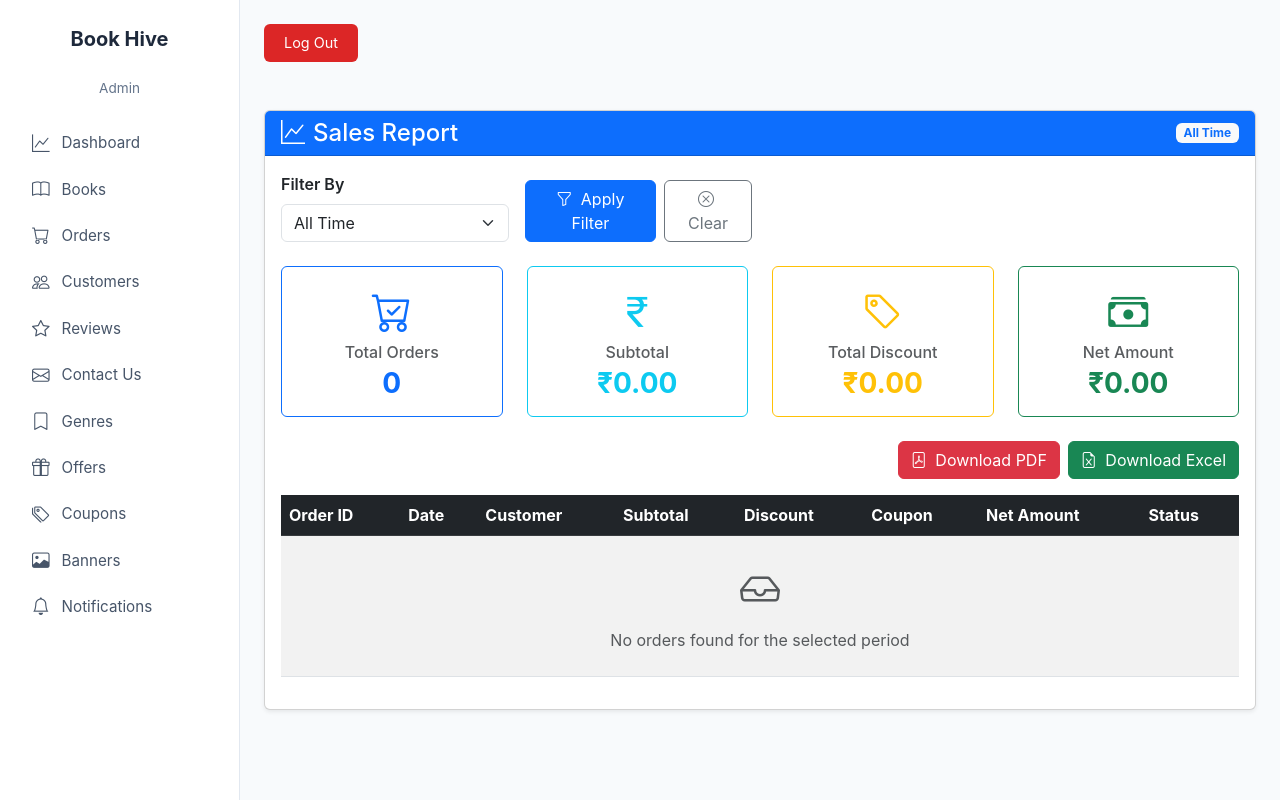
After one commit to shrnemmnl/book_hive, a Django app: page /sales-report in a window 1280 px wide. The commit adds this page. Run offline with Django 5.2, Linux system fonts and the light colour scheme.

Commit message:
Implemented sales report in admin

```diff
--- a/bookHive/admin_panel/urls.py
+++ b/bookHive/admin_panel/urls.py
@@ -34,4 +34,9 @@ urlpatterns = [
     path('coupons/add', views.add_coupon, name='add_coupon'),
     path('coupons/edit/<int:coupon_id>/', views.edit_coupon, name='edit_coupon'),
     path('coupons/toggle/<int:coupon_id>/', views.toggle_coupon_status, name='toggle_coupon_status'),
+
+    # Sales Report
+    path('sales-report', views.sales_report, name='sales_report'),
+    path('sales-report/download-pdf', views.download_sales_report_pdf, name='download_sales_report_pdf'),
+    path('sales-report/download-excel', views.download_sales_report_excel, name='download_sales_report_excel'),
 ]
--- a/bookHive/admin_panel/views.py
+++ b/bookHive/admin_panel/views.py
@@ -10,12 +10,22 @@ from django.contrib.auth.decorators import login_required
 from django.core.paginator import Paginator, EmptyPage, PageNotAnInteger
 from django.urls import reverse
 from django.shortcuts import  get_object_or_404
-from datetime import datetime
+from datetime import datetime, timedelta
 from django.utils import timezone
-from django.db.models import F,Q
+from django.db.models import F,Q, Sum, Count, DecimalField
+from django.db.models.functions import TruncDate
 import base64
 import re
 from django.core.files.base import ContentFile
+from django.http import HttpResponse
+import openpyxl
+from openpyxl.styles import Font, Alignment, PatternFill, Border, Side
+from reportlab.lib import colors
+from reportlab.lib.pagesizes import letter, A4
+from reportlab.platypus import SimpleDocTemplate, Table, TableStyle, Paragraph, Spacer
+from reportlab.lib.styles import getSampleStyleSheet, ParagraphStyle
+from reportlab.lib.units import inch
+from io import BytesIO
 
 
 
@@ -930,3 +940,363 @@ def toggle_coupon_status(request, coupon_id):
         'coupon': coupon,
         'usage_count': usage_count,
     })
+
+
+# Sales Report Views
+def sales_report(request):
+    """Generate sales report with filtering options"""
+    # Get filter parameters
+    filter_type = request.GET.get('filter', 'all')
+    start_date = request.GET.get('start_date')
+    end_date = request.GET.get('end_date')
+
+    # Base query - only completed/delivered orders
+    orders = Order.objects.filter(
+        status__in=['pending', 'shipped', 'delivered'],
+        is_active=True
+    ).select_related('user', 'address').prefetch_related('order_items__product_variant__product')
+
+    # Apply filters
+    now = timezone.now()
+    filter_label = "All Time"
+
+    if filter_type == 'today':
+        start_of_day = now.replace(hour=0, minute=0, second=0, microsecond=0)
+        orders = orders.filter(created_at__gte=start_of_day)
+        filter_label = "Today"
+    elif filter_type == 'week':
+        start_of_week = now - timedelta(days=7)
+        orders = orders.filter(created_at__gte=start_of_week)
+        filter_label = "Past 7 Days"
+    elif filter_type == 'month':
+        start_of_month = now - timedelta(days=30)
+        orders = orders.filter(created_at__gte=start_of_month)
+        filter_label = "Past 30 Days"
+    elif filter_type == 'custom' and start_date and end_date:
+        try:
+            start = datetime.strptime(start_date, '%Y-%m-%d')
+            end = datetime.strptime(end_date, '%Y-%m-%d')
+            end = end.replace(hour=23, minute=59, second=59)
+            orders = orders.filter(created_at__range=[start, end])
+            filter_label = f"{start_date} to {end_date}"
+        except ValueError:
+            messages.error(request, "Invalid date format")
+
+    # Calculate summary statistics
+    summary = orders.aggregate(
+        total_orders=Count('id'),
+        total_amount=Sum('net_amount'),
+        total_discount=Sum('coupon_discount'),
+        total_subtotal=Sum('subtotal')
+    )
+
+    # Handle None values
+    summary['total_orders'] = summary['total_orders'] or 0
+    summary['total_amount'] = summary['total_amount'] or 0
+    summary['total_discount'] = summary['total_discount'] or 0
+    summary['total_subtotal'] = summary['total_subtotal'] or 0
+
+    # Get detailed order list
+    orders_list = orders.order_by('-created_at')
+
+    # Pagination
+    paginator = Paginator(orders_list, 20)
+    page = request.GET.get('page', 1)
+
+    try:
+        orders_page = paginator.page(page)
+    except PageNotAnInteger:
+        orders_page = paginator.page(1)
+    except EmptyPage:
+        orders_page = paginator.page(paginator.num_pages)
+
+    context = {
+        'orders': orders_page,
+        'summary': summary,
+        'filter_type': filter_type,
+        'filter_label': filter_label,
+        'start_date': start_date,
+        'end_date': end_date,
+    }
+
+    return render(request, 'admin/sales_report.html', context)
+
+
+def download_sales_report_pdf(request):
+    """Download sales report as PDF"""
+    # Get same filters as main report
+    filter_type = request.GET.get('filter', 'all')
+    start_date = request.GET.get('start_date')
+    end_date = request.GET.get('end_date')
+
+    # Apply same filtering logic
+    orders = Order.objects.filter(
+        status__in=['pending', 'shipped', 'delivered'],
+        is_active=True
+    ).select_related('user')
+
+    now = timezone.now()
+    filter_label = "All Time"
+
+    if filter_type == 'today':
+        start_of_day = now.replace(hour=0, minute=0, second=0, microsecond=0)
+        orders = orders.filter(created_at__gte=start_of_day)
+        filter_label = "Today"
+    elif filter_type == 'week':
+        start_of_week = now - timedelta(days=7)
+        orders = orders.filter(created_at__gte=start_of_week)
+        filter_label = "Past 7 Days"
+    elif filter_type == 'month':
+        start_of_month = now - timedelta(days=30)
+        orders = orders.filter(created_at__gte=start_of_month)
+        filter_label = "Past 30 Days"
+    elif filter_type == 'custom' and start_date and end_date:
+        try:
+            start = datetime.strptime(start_date, '%Y-%m-%d')
+            end = datetime.strptime(end_date, '%Y-%m-%d')
+            end = end.replace(hour=23, minute=59, second=59)
+            orders = orders.filter(created_at__range=[start, end])
+            filter_label = f"{start_date} to {end_date}"
+        except ValueError:
+            pass
+
+    # Calculate summary
+    summary = orders.aggregate(
+        total_orders=Count('id'),
+        total_amount=Sum('net_amount'),
+        total_discount=Sum('coupon_discount'),
+        total_subtotal=Sum('subtotal')
+    )
+
+    # Create PDF
+    buffer = BytesIO()
+    doc = SimpleDocTemplate(buffer, pagesize=A4, rightMargin=30, leftMargin=30, topMargin=30, bottomMargin=18)
+
+    elements = []
+    styles = getSampleStyleSheet()
+
+    # Title
+    title_style = ParagraphStyle(
+        'CustomTitle',
+        parent=styles['Heading1'],
+        fontSize=24,
+        textColor=colors.HexColor('#2563eb'),
+        spaceAfter=30,
+        alignment=1  # Center
+    )
+    elements.append(Paragraph("Book Hive - Sales Report", title_style))
+    elements.append(Paragraph(f"Period: {filter_label}", styles['Normal']))
+    elements.append(Paragraph(f"Generated: {now.strftime('%Y-%m-%d %H:%M')}", styles['Normal']))
+    elements.append(Spacer(1, 20))
+
+    # Summary table
+    summary_data = [
+        ['Metric', 'Value'],
+        ['Total Orders', str(summary['total_orders'] or 0)],
+        ['Subtotal', f"₹{summary['total_subtotal'] or 0:.2f}"],
+        ['Total Discount', f"₹{summary['total_discount'] or 0:.2f}"],
+        ['Net Amount', f"₹{summary['total_amount'] or 0:.2f}"],
+    ]
+
+    summary_table = Table(summary_data, colWidths=[3*inch, 3*inch])
+    summary_table.setStyle(TableStyle([
+        ('BACKGROUND', (0, 0), (-1, 0), colors.HexColor('#2563eb')),
+        ('TEXTCOLOR', (0, 0), (-1, 0), colors.whitesmoke),
+        ('ALIGN', (0, 0), (-1, -1), 'CENTER'),
+        ('FONTNAME', (0, 0), (-1, 0), 'Helvetica-Bold'),
+        ('FONTSIZE', (0, 0), (-1, 0), 12),
+        ('BOTTOMPADDING', (0, 0), (-1, 0), 12),
+        ('BACKGROUND', (0, 1), (-1, -1), colors.beige),
+        ('GRID', (0, 0), (-1, -1), 1, colors.black)
+    ]))
+    elements.append(summary_table)
+    elements.append(Spacer(1, 30))
+
+    # Orders table
+    elements.append(Paragraph("Order Details", styles['Heading2']))
+    elements.append(Spacer(1, 12))
+
+    orders_data = [['Order ID', 'Date', 'Customer', 'Subtotal', 'Discount', 'Net Amount']]
+
+    for order in orders.order_by('-created_at')[:50]:  # Limit to 50 orders for PDF
+        orders_data.append([
+            order.order_id,
+            order.created_at.strftime('%Y-%m-%d'),
+            f"{order.user.first_name} {order.user.last_name}",
+            f"₹{order.subtotal:.2f}",
+            f"₹{order.coupon_discount:.2f}",
+            f"₹{order.net_amount:.2f}",
+        ])
+
+    orders_table = Table(orders_data, colWidths=[1.2*inch, 1*inch, 1.5*inch, 1*inch, 1*inch, 1*inch])
+    orders_table.setStyle(TableStyle([
+        ('BACKGROUND', (0, 0), (-1, 0), colors.HexColor('#2563eb')),
+        ('TEXTCOLOR', (0, 0), (-1, 0), colors.whitesmoke),
+        ('ALIGN', (0, 0), (-1, -1), 'CENTER'),
+        ('FONTNAME', (0, 0), (-1, 0), 'Helvetica-Bold'),
+        ('FONTSIZE', (0, 0), (-1, 0), 10),
+        ('FONTSIZE', (0, 1), (-1, -1), 8),
+        ('BOTTOMPADDING', (0, 0), (-1, 0), 12),
+        ('BACKGROUND', (0, 1), (-1, -1), colors.white),
+        ('GRID', (0, 0), (-1, -1), 1, colors.black),
+        ('VALIGN', (0, 0), (-1, -1), 'MIDDLE'),
+    ]))
+    elements.append(orders_table)
+
+    # Build PDF
+    doc.build(elements)
+
+    # Return response
+    buffer.seek(0)
+    response = HttpResponse(buffer, content_type='application/pdf')
+    response['Content-Disposition'] = f'attachment; filename="sales_report_{filter_label.replace(" ", "_")}.pdf"'
+
+    return response
+
+
+def download_sales_report_excel(request):
+    """Download sales report as Excel"""
+    # Get same filters as main report
+    filter_type = request.GET.get('filter', 'all')
+    start_date = request.GET.get('start_date')
+    end_date = request.GET.get('end_date')
+
+    # Apply same filtering logic
+    orders = Order.objects.filter(
+        status__in=['pending', 'shipped', 'delivered'],
+        is_active=True
+    ).select_related('user')
+
+    now = timezone.now()
+    filter_label = "All Time"
+
+    if filter_type == 'today':
+        start_of_day = now.replace(hour=0, minute=0, second=0, microsecond=0)
+        orders = orders.filter(created_at__gte=start_of_day)
+        filter_label = "Today"
+    elif filter_type == 'week':
+        start_of_week = now - timedelta(days=7)
+        orders = orders.filter(created_at__gte=start_of_week)
+        filter_label = "Past 7 Days"
+    elif filter_type == 'month':
+        start_of_month = now - timedelta(days=30)
+        orders = orders.filter(created_at__gte=start_of_month)
+        filter_label = "Past 30 Days"
+    elif filter_type == 'custom' and start_date and end_date:
+        try:
+            start = datetime.strptime(start_date, '%Y-%m-%d')
+            end = datetime.strptime(end_date, '%Y-%m-%d')
+            end = end.replace(hour=23, minute=59, second=59)
+            orders = orders.filter(created_at__range=[start, end])
+            filter_label = f"{start_date} to {end_date}"
+        except ValueError:
+            pass
+
+    # Calculate summary
+    summary = orders.aggregate(
+        total_orders=Count('id'),
+        total_amount=Sum('net_amount'),
+        total_discount=Sum('coupon_discount'),
+        total_subtotal=Sum('subtotal')
+    )
+
+    # Create Excel workbook
+    wb = openpyxl.Workbook()
+    ws = wb.active
+    ws.title = "Sales Report"
+
+    # Styling
+    header_fill = PatternFill(start_color="2563eb", end_color="2563eb", fill_type="solid")
+    header_font = Font(bold=True, color="FFFFFF", size=12)
+    border = Border(
+        left=Side(style='thin'),
+        right=Side(style='thin'),
+        top=Side(style='thin'),
+        bottom=Side(style='thin')
+    )
+
+    # Title
+    ws['A1'] = "Book Hive - Sales Report"
+    ws['A1'].font = Font(bold=True, size=16, color="2563eb")
+    ws.merge_cells('A1:F1')
+
+    ws['A2'] = f"Period: {filter_label}"
+    ws['A3'] = f"Generated: {now.strftime('%Y-%m-%d %H:%M')}"
+
+    # Summary section
+    ws['A5'] = "Summary"
+    ws['A5'].font = Font(bold=True, size=14)
+
+    summary_headers = ['Metric', 'Value']
+    for col, header in enumerate(summary_headers, 1):
+        cell = ws.cell(row=6, column=col, value=header)
+        cell.fill = header_fill
+        cell.font = header_font
+        cell.border = border
+        cell.alignment = Alignment(horizontal='center')
+
+    summary_data = [
+        ['Total Orders', summary['total_orders'] or 0],
+        ['Subtotal', f"₹{summary['total_subtotal'] or 0:.2f}"],
+        ['Total Discount', f"₹{summary['total_discount'] or 0:.2f}"],
+        ['Net Amount', f"₹{summary['total_amount'] or 0:.2f}"],
+    ]
+
+    for row_idx, (metric, value) in enumerate(summary_data, 7):
+        ws.cell(row=row_idx, column=1, value=metric).border = border
+        ws.cell(row=row_idx, column=2, value=value).border = border
+
+    # Orders section
+    ws['A12'] = "Order Details"
+    ws['A12'].font = Font(bold=True, size=14)
+
+    # Headers for orders
+    headers = ['Order ID', 'Date', 'Customer', 'Email', 'Subtotal', 'Discount', 'Coupon Code', 'Net Amount', 'Status']
+    for col, header in enumerate(headers, 1):
+        cell = ws.cell(row=13, column=col, value=header)
+        cell.fill = header_fill
+        cell.font = header_font
+        cell.border = border
+        cell.alignment = Alignment(horizontal='center')
+
+    # Orders data
+    row_num = 14
+    for order in orders.order_by('-created_at'):
+        ws.cell(row=row_num, column=1, value=order.order_id).border = border
+        ws.cell(row=row_num, column=2, value=order.created_at.strftime('%Y-%m-%d %H:%M')).border = border
+        ws.cell(row=row_num, column=3, value=f"{order.user.first_name} {order.user.last_name}").border = border
+        ws.cell(row=row_num, column=4, value=order.user.email).border = border
+        ws.cell(row=row_num, column=5, value=f"₹{order.subtotal:.2f}").border = border
+        ws.cell(row=row_num, column=6, value=f"₹{order.coupon_discount:.2f}").border = border
+        ws.cell(row=row_num, column=7, value=order.coupon_code or 'N/A').border = border
+        ws.cell(row=row_num, column=8, value=f"₹{order.net_amount:.2f}").border = border
+        ws.cell(row=row_num, column=9, value=order.status.title()).border = border
+        row_num += 1
+
+    # Adjust column widths
+    for column_cells in ws.columns:
+        max_length = 0
+        column_letter = None
+
+        for cell in column_cells:
+            # Skip merged cells
+            if hasattr(cell, 'column_letter'):
+                column_letter = cell.column_letter
+                try:
+                    if cell.value and len(str(cell.value)) > max_length:
+                        max_length = len(str(cell.value))
+                except:
+                    pass
+
+        if column_letter:
+            adjusted_width = min(max_length + 2, 50)  # Cap at 50 to avoid too wide columns
+            ws.column_dimensions[column_letter].width = adjusted_width
+
+    # Save to response
+    response = HttpResponse(
+        content_type='application/vnd.openxmlformats-officedocument.spreadsheetml.sheet'
+    )
+    response['Content-Disposition'] = f'attachment; filename="sales_report_{filter_label.replace(" ", "_")}.xlsx"'
+
+    wb.save(response)
+    return response
--- a/bookHive/templates/admin/admin_base.html
+++ b/bookHive/templates/admin/admin_base.html
@@ -140,8 +140,8 @@ body {
             <a href="{% url 'admin_dashboard' %}" class="logo text-decoration-none">Book Hive</a>
             <div class="admin-label">Admin</div>
             <nav class="nav flex-column flex-grow-1">
-                <a class="nav-link" href="{% url 'admin_dashboard' %}" id="dashboard-tab">
-                    <i class="bi bi-speedometer2"></i> Dashboard
+                <a class="nav-link" href="{% url 'sales_report' %}" id="sales-report-tab">
+                    <i class="bi bi-graph-up"></i> Dashboard
                 </a>
                 <a class="nav-link" href="{% url 'books' %}" id="books-tab">
                     <i class="bi bi-book"></i> Books
@@ -167,6 +167,7 @@ body {
                 <a class="nav-link" href="{% url 'coupon_list' %}" id="coupons-tab">
                     <i class="bi bi-tags"></i> Coupons
                 </a>
+
                 <a class="nav-link" href="#" id="banners-tab">
                     <i class="bi bi-image"></i> Banners
                 </a>
--- /dev/null
+++ b/bookHive/templates/admin/sales_report.html
@@ -0,0 +1,209 @@
+{% extends 'admin/admin_base.html' %}
+{% load static %}
+
+{% block content %}
+<div class="container-fluid py-4">
+  <div class="row">
+    <div class="col-12">
+      <div class="card shadow-sm">
+        <div class="card-header bg-primary text-white d-flex justify-content-between align-items-center">
+          <h4 class="mb-0"><i class="bi bi-graph-up me-2"></i>Sales Report</h4>
+          <span class="badge bg-light text-primary">{{ filter_label }}</span>
+        </div>
+        <div class="card-body">
+          <!-- Filter Section -->
+          <form method="GET" action="{% url 'sales_report' %}" class="mb-4">
+            <div class="row g-3">
+              <div class="col-md-3">
+                <label class="form-label fw-semibold">Filter By</label>
+                <select name="filter" class="form-select" id="filterType">
+                  <option value="all" {% if filter_type == 'all' %}selected{% endif %}>All Time</option>
+                  <option value="today" {% if filter_type == 'today' %}selected{% endif %}>Today</option>
+                  <option value="week" {% if filter_type == 'week' %}selected{% endif %}>Past 7 Days</option>
+                  <option value="month" {% if filter_type == 'month' %}selected{% endif %}>Past 30 Days</option>
+                  <option value="custom" {% if filter_type == 'custom' %}selected{% endif %}>Custom Range</option>
+                </select>
+              </div>
+
+              <div class="col-md-3" id="startDateDiv" style="display: {% if filter_type == 'custom' %}block{% else %}none{% endif %};">
+                <label class="form-label fw-semibold">Start Date</label>
+                <input type="date" name="start_date" class="form-control" value="{{ start_date }}">
+              </div>
+
+              <div class="col-md-3" id="endDateDiv" style="display: {% if filter_type == 'custom' %}block{% else %}none{% endif %};">
+                <label class="form-label fw-semibold">End Date</label>
+                <input type="date" name="end_date" class="form-control" value="{{ end_date }}">
+              </div>
+
+              <div class="col-md-3 d-flex align-items-end">
+                <button type="submit" class="btn btn-primary me-2">
+                  <i class="bi bi-funnel me-1"></i> Apply Filter
+                </button>
+                <a href="{% url 'sales_report' %}" class="btn btn-outline-secondary">
+                  <i class="bi bi-x-circle me-1"></i> Clear
+                </a>
+              </div>
+            </div>
+          </form>
+
+          <!-- Summary Cards -->
+          <div class="row mb-4">
+            <div class="col-md-3">
+              <div class="card border-primary">
+                <div class="card-body text-center">
+                  <i class="bi bi-cart-check fs-1 text-primary mb-2"></i>
+                  <h6 class="text-muted mb-1">Total Orders</h6>
+                  <h3 class="mb-0 text-primary fw-bold">{{ summary.total_orders }}</h3>
+                </div>
+              </div>
+            </div>
+
+            <div class="col-md-3">
+              <div class="card border-info">
+                <div class="card-body text-center">
+                  <i class="bi bi-currency-rupee fs-1 text-info mb-2"></i>
+                  <h6 class="text-muted mb-1">Subtotal</h6>
+                  <h3 class="mb-0 text-info fw-bold">₹{{ summary.total_subtotal|floatformat:2 }}</h3>
+                </div>
+              </div>
+            </div>
+
+            <div class="col-md-3">
+              <div class="card border-warning">
+                <div class="card-body text-center">
+                  <i class="bi bi-tag fs-1 text-warning mb-2"></i>
+                  <h6 class="text-muted mb-1">Total Discount</h6>
+                  <h3 class="mb-0 text-warning fw-bold">₹{{ summary.total_discount|floatformat:2 }}</h3>
+                </div>
+              </div>
+            </div>
+
+            <div class="col-md-3">
+              <div class="card border-success">
+                <div class="card-body text-center">
+                  <i class="bi bi-cash-stack fs-1 text-success mb-2"></i>
+                  <h6 class="text-muted mb-1">Net Amount</h6>
+                  <h3 class="mb-0 text-success fw-bold">₹{{ summary.total_amount|floatformat:2 }}</h3>
+                </div>
+              </div>
+            </div>
+          </div>
+
+          <!-- Download Buttons -->
+          <div class="mb-3 d-flex justify-content-end gap-2">
+            <a href="{% url 'download_sales_report_pdf' %}?filter={{ filter_type }}{% if start_date %}&start_date={{ start_date }}{% endif %}{% if end_date %}&end_date={{ end_date }}{% endif %}"
+               class="btn btn-danger">
+              <i class="bi bi-file-pdf me-1"></i> Download PDF
+            </a>
+            <a href="{% url 'download_sales_report_excel' %}?filter={{ filter_type }}{% if start_date %}&start_date={{ start_date }}{% endif %}{% if end_date %}&end_date={{ end_date }}{% endif %}"
+               class="btn btn-success">
+              <i class="bi bi-file-earmark-excel me-1"></i> Download Excel
+            </a>
+          </div>
+
+          <!-- Orders Table -->
+          <div class="table-responsive">
+            <table class="table table-hover table-striped align-middle">
+              <thead class="table-dark">
+                <tr>
+                  <th>Order ID</th>
+                  <th>Date</th>
+                  <th>Customer</th>
+                  <th>Subtotal</th>
+                  <th>Discount</th>
+                  <th>Coupon</th>
+                  <th>Net Amount</th>
+                  <th>Status</th>
+                </tr>
+              </thead>
+              <tbody>
+                {% for order in orders %}
+                <tr>
+                  <td class="fw-semibold">{{ order.order_id }}</td>
+                  <td>{{ order.created_at|date:"d M Y, H:i" }}</td>
+                  <td>{{ order.user.first_name }} {{ order.user.last_name }}</td>
+                  <td>₹{{ order.subtotal|floatformat:2 }}</td>
+                  <td class="text-success">
+                    {% if order.coupon_discount > 0 %}
+                      -₹{{ order.coupon_discount|floatformat:2 }}
+                    {% else %}
+                      ₹0.00
+                    {% endif %}
+                  </td>
+                  <td>
+                    {% if order.coupon_code %}
+                      <span class="badge bg-success">{{ order.coupon_code }}</span>
+                    {% else %}
+                      <span class="text-muted">N/A</span>
+                    {% endif %}
+                  </td>
+                  <td class="fw-bold text-primary">₹{{ order.net_amount|floatformat:2 }}</td>
+                  <td>
+                    <span class="badge bg-{% if order.status == 'delivered' %}success{% elif order.status == 'shipped' %}info{% elif order.status == 'cancelled' %}danger{% else %}warning{% endif %}">
+                      {{ order.status|title }}
+                    </span>
+                  </td>
+                </tr>
+                {% empty %}
+                <tr>
+                  <td colspan="8" class="text-center text-muted py-4">
+                    <i class="bi bi-inbox fs-1 d-block mb-2"></i>
+                    No orders found for the selected period
+                  </td>
+                </tr>
+                {% endfor %}
+              </tbody>
+            </table>
+          </div>
+
+          <!-- Pagination -->
+          {% if orders.has_other_pages %}
+          <nav>
+            <ul class="pagination justify-content-center">
+              {% if orders.has_previous %}
+              <li class="page-item">
+                <a class="page-link" href="?page={{ orders.previous_page_number }}&filter={{ filter_type }}{% if start_date %}&start_date={{ start_date }}{% endif %}{% if end_date %}&end_date={{ end_date }}{% endif %}">
+                  Previous
+                </a>
+              </li>
+              {% endif %}
+
+              {% for num in orders.paginator.page_range %}
+                {% if orders.number == num %}
+                  <li class="page-item active"><span class="page-link">{{ num }}</span></li>
+                {% elif num > orders.number|add:'-3' and num < orders.number|add:'3' %}
+                  <li class="page-item">
+                    <a class="page-link" href="?page={{ num }}&filter={{ filter_type }}{% if start_date %}&start_date={{ start_date }}{% endif %}{% if end_date %}&end_date={{ end_date }}{% endif %}">
+                      {{ num }}
+                    </a>
+                  </li>
+                {% endif %}
+              {% endfor %}
+
+              {% if orders.has_next %}
+              <li class="page-item">
+                <a class="page-link" href="?page={{ orders.next_page_number }}&filter={{ filter_type }}{% if start_date %}&start_date={{ start_date }}{% endif %}{% if end_date %}&end_date={{ end_date }}{% endif %}">
+                  Next
+                </a>
+              </li>
+              {% endif %}
+            </ul>
+          </nav>
+          {% endif %}
+        </div>
+      </div>
+    </div>
+  </div>
+</div>
+
+<script>
+document.getElementById('filterType').addEventListener('change', function() {
+  const customDivs = ['startDateDiv', 'endDateDiv'];
+  if (this.value === 'custom') {
+    customDivs.forEach(id => document.getElementById(id).style.display = 'block');
+  } else {
+    customDivs.forEach(id => document.getElementById(id).style.display = 'none');
+  }
+});
+</script>
+{% endblock %}
```
